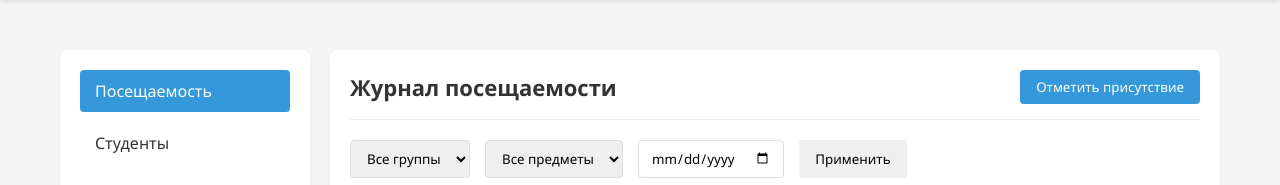
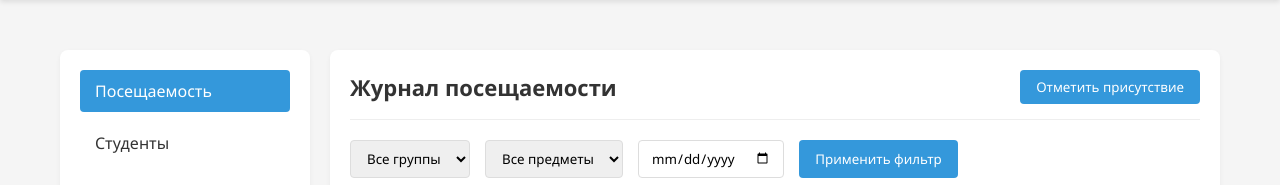
Before and after one commit to Deinmial/diploma, a PHP site: page / in a window 1280 px wide. Shown: the part 120-305 px from the top of the page. Run offline with PHP 8.4, Linux system fonts and the light colour scheme.

Commit message:
feat: Поменять стиль кнопок

```diff
--- a/index.php
+++ b/index.php
@@ -49,7 +49,7 @@
                             <option value="">Все предметы</option>
                         </select>
                         <input type="date" id="date-filter">
-                        <button class="btn" onclick="applyFilters()">Применить</button>
+                        <button class="btn btn-primary" onclick="applyFilters()">Применить фильтр</button>
                     </div>
 
                     <table class="attendance-table">
@@ -97,7 +97,7 @@
                         <select id="student-group-filter">
                             <option value="">Все группы</option>
                         </select>
-                        <button class="btn" onclick="applyStudentFilters()">Применить</button>
+                        <button class="btn btn-primary" onclick="applyStudentFilters()">Применить фильтр</button>
                     </div>
                     <table class="students-table">
                         <thead>
```
